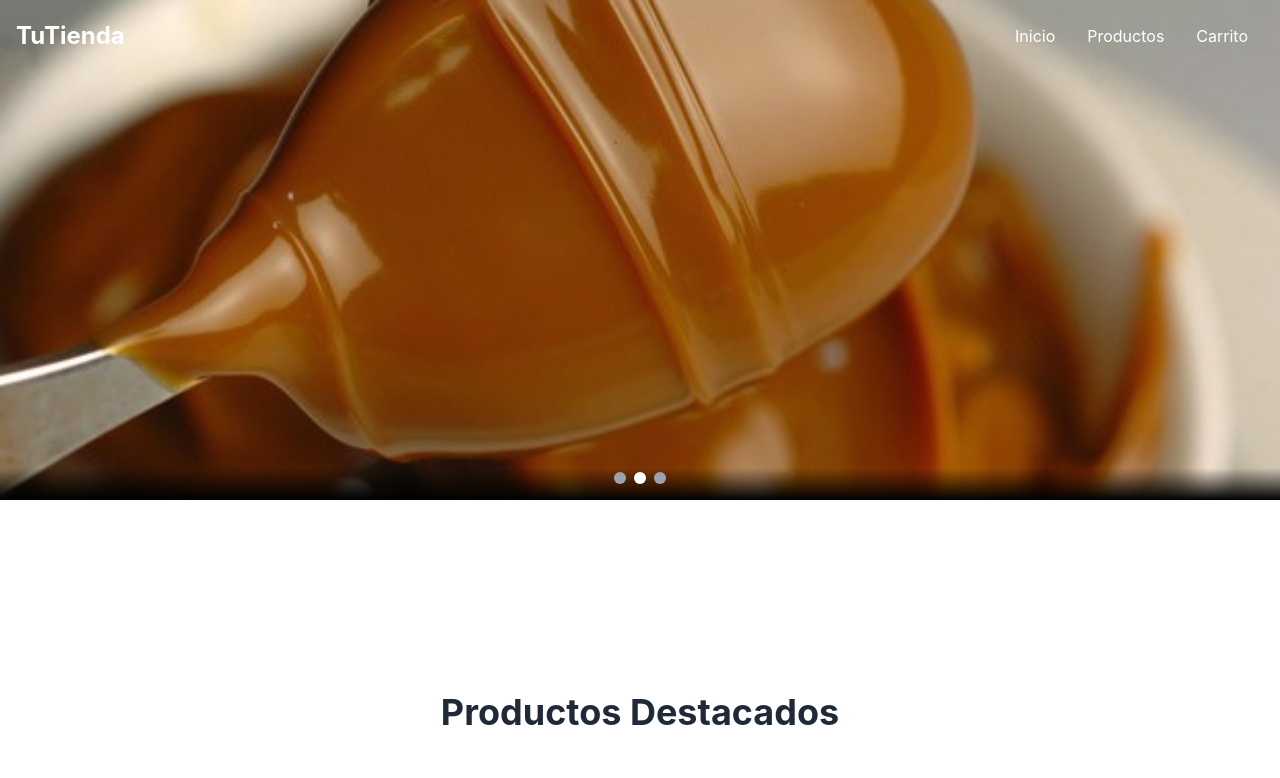
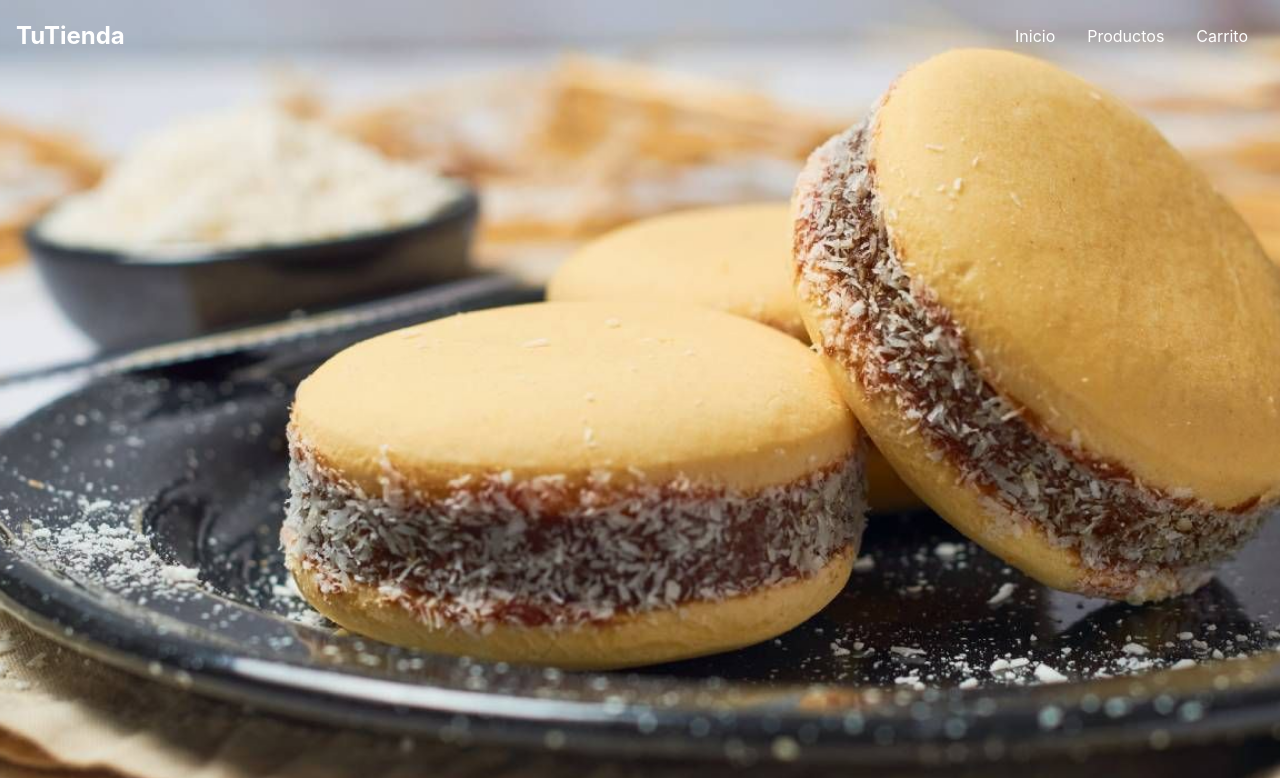
Before and after one commit to LeaaJr/ProyectArg, a React (Create React App) app: page / in a window 1280 px wide. Shown: the top 778 px of the page. Built offline with nearby package versions, Linux system fonts and the light colour scheme; grey boxes are pictures that could not be loaded.

Commit message:
Fix-Carrousel

```diff
--- a/src/Components/Carousel.js
+++ b/src/Components/Carousel.js
@@ -1,56 +1,69 @@
 import React, { useState, useEffect } from 'react';
+// Importa tus imágenes aquí
+import image1 from '../Components/Image/dulce-de-leche.jpg';
+import image2 from '../Components/Image/Alfajores.jpg';
+import image3 from '../Components/Image/fnd.jpg';
 
-// Importa las imágenes de esta manera si están en la carpeta src
-import fndImage from '../Components/Image/fnd.jpg';
-import dulceDeLeche from '../Components/Image/dulce-de-leche.jpg';
-import almibar from '../Components/Image/Alfajores.jpg';
-
-const images = [
-  { src: fndImage, /* alt: 'FND' */ },
-  { src: dulceDeLeche, /* alt: 'Dulce de Leche' */ },
-  { src: almibar, /* alt: 'almibar' */ },
-];
+const images = [image1, image2, image3];
 
 const Carousel = () => {
-  const [currentImage, setCurrentImage] = useState(0);
+  const [currentIndex, setCurrentIndex] = useState(0);
+  const [titlePosition, setTitlePosition] = useState(300); // Aumentado para asegurar que esté fuera de la vista
 
   useEffect(() => {
     const interval = setInterval(() => {
-      setCurrentImage((prevImage) => (prevImage + 1) % images.length);
-    }, 5000); // Cambiado a 5 segundos para dar más tiempo para ver cada imagen
+      setCurrentIndex((prevIndex) => (prevIndex + 1) % images.length);
+    }, 5000);
 
-    return () => clearInterval(interval);
+    const handleScroll = () => {
+      const scrollPosition = window.scrollY;
+      if (scrollPosition > 0) {
+        setTitlePosition(0); // Mover inmediatamente al centro con el primer scroll
+      } else {
+        setTitlePosition(300); // Mantener fuera de la pantalla si no hay scroll
+      }
+    };
+
+    window.addEventListener('scroll', handleScroll);
+
+    return () => {
+      clearInterval(interval);
+      window.removeEventListener('scroll', handleScroll);
+    };
   }, []);
 
   return (
-    <div className="relative w-full h-[500px] overflow-hidden">
+    <div className="relative w-full h-screen overflow-hidden">
       {images.map((image, index) => (
         <div
           key={index}
-          className={`absolute inset-0 flex items-center justify-center transition-opacity duration-1000 ${
-            index === currentImage ? 'opacity-100' : 'opacity-0'
+          className={`absolute top-0 left-0 w-full h-full transition-opacity duration-1000 ${
+            index === currentIndex ? 'opacity-100' : 'opacity-0'
           }`}
         >
           <img
-            src={image.src}
-            alt={image.alt}
-            className="w-full h-full object-cover object-center"
+            src={image}
+            alt={`Slide ${index + 1}`}
+            className="w-full h-full object-cover"
           />
-          <div className="absolute bottom-0 left-0 right-0 bg-gradient-to-t from-black to-transparent p-4">
-            <p className="text-white text-xl font-bold">{image.alt}</p>
-          </div>
         </div>
       ))}
-      <div className="absolute bottom-4 left-0 right-0 flex justify-center space-x-2">
-        {images.map((_, index) => (
-          <button
-            key={index}
-            className={`w-3 h-3 rounded-full ${
-              index === currentImage ? 'bg-white' : 'bg-gray-400'
-            }`}
-            onClick={() => setCurrentImage(index)}
-          />
-        ))}
+      <div className="absolute top-0 left-0 w-full h-full flex items-center justify-center overflow-hidden">
+        <h1 className="text-4xl md:text-6xl font-bold text-white text-center px-4 whitespace-nowrap">
+          <span
+            className="inline-block transition-transform duration-500 ease-out"
+            style={{ transform: `translateX(-${titlePosition}%)` }}
+          >
+            Pasiones Argentinas
+          </span>
+          {' '}
+          <span
+            className="inline-block transition-transform duration-500 ease-out"
+            style={{ transform: `translateX(${titlePosition}%)` }}
+          >
+            en Italia
+          </span>
+        </h1>
       </div>
     </div>
   );
```
